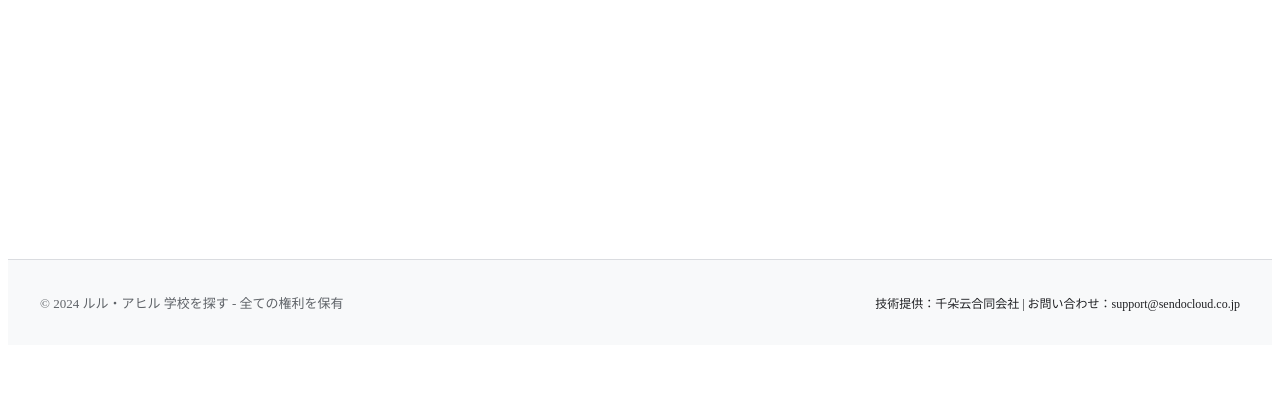
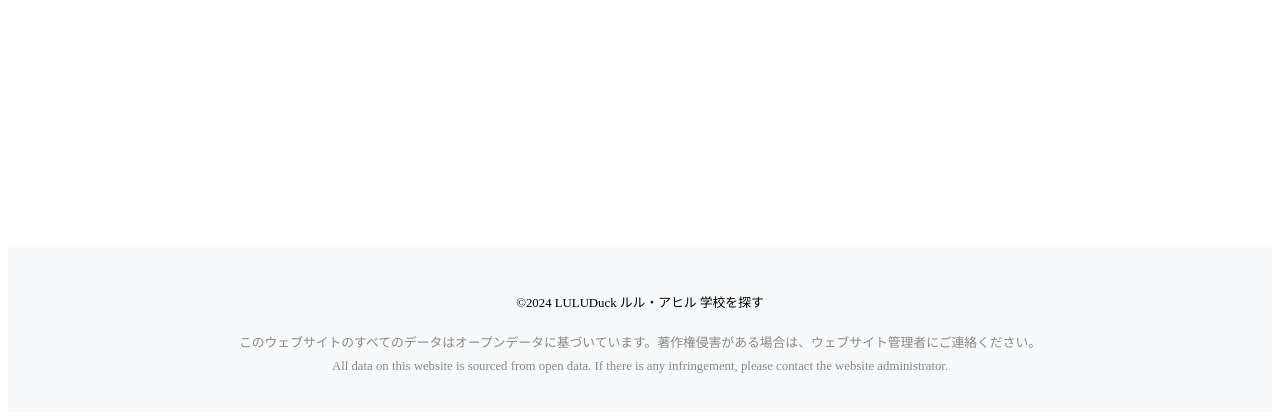
Before and after one commit to goodtidings2023/japanSchoolSearch, a Flask app: page / in a window 1280 px wide. Shown: the part 649-1069 px from the top of the page. Before the commit the page ends 960 px from the top, so only its background shows below. Run offline with Flask 2, Linux system fonts and the light colour scheme.

Commit message:
0.34
更新底部信息

```diff
--- a/static/style.css
+++ b/static/style.css
@@ -784,33 +784,40 @@ td {
 
 /* 添加页脚样式 */
 .footer {
-    margin-top: 60px;
-    padding: 20px 0;
-    background: var(--background-gray);
-    border-top: 1px solid var(--border-color);
+    background-color: #f8f9fa;
+    padding: 2rem 0;
+    margin-top: 3rem;
 }
 
 .footer-content {
     max-width: 1200px;
     margin: 0 auto;
-    padding: 0 20px;
-    display: flex;
-    justify-content: space-between;
-    align-items: center;
+    padding: 0 1rem;
+    text-align: center;
+}
+
+.footer-main {
+    margin-bottom: 1.5rem;
 }
 
 .footer-copyright {
-    display: flex;
-    align-items: center;
-    gap: 20px;
-    color: #5f6368;
-    font-size: 13px;
+    margin-bottom: 0.5rem;
+    font-size: 0.8rem;
 }
 
 .footer-company {
-    color: #202124;
-    font-size: 12px;
-    white-space: nowrap;
+    color: #666;
+    margin-bottom: 1rem;
+}
+
+.footer-disclaimer {
+    font-size: 0.8rem;
+    color: #888;
+    line-height: 1.4;
+}
+
+.footer-disclaimer p {
+    margin: 0.3rem 0;
 }
 
 /* 适配移动端 */
--- a/templates/footer.html
+++ b/templates/footer.html
@@ -12,11 +12,16 @@
 </script>
 <footer class="footer">
     <div class="footer-content">
-        <div class="footer-copyright">
-            <p>© 2024 ルル・アヒル 学校を探す - 全ての権利を保有</p>
+        <div class="footer-main">
+            <div class="footer-copyright">
+                <p>©2024 LULUDuck ルル・アヒル 学校を探す</p>
+            </div>
+            <div class="footer-company">
+            </div>
         </div>
-        <div class="footer-company">
-            技術提供：千朵云合同会社 | お問い合わせ：support@sendocloud.co.jp
+        <div class="footer-disclaimer">
+            <p>このウェブサイトのすべてのデータはオープンデータに基づいています。著作権侵害がある場合は、ウェブサイト管理者にご連絡ください。</p>
+            <p>All data on this website is sourced from open data. If there is any infringement, please contact the website administrator.</p>
         </div>
     </div>
 </footer>
```
